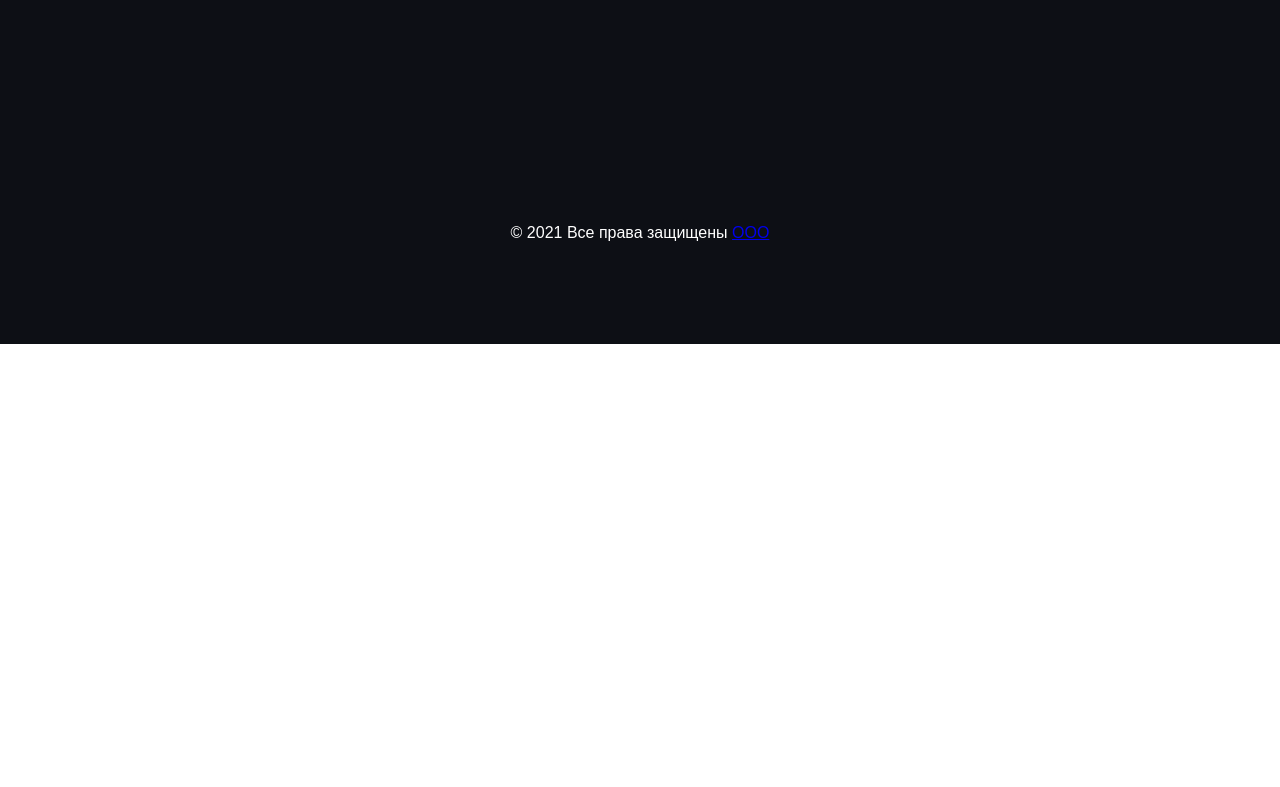
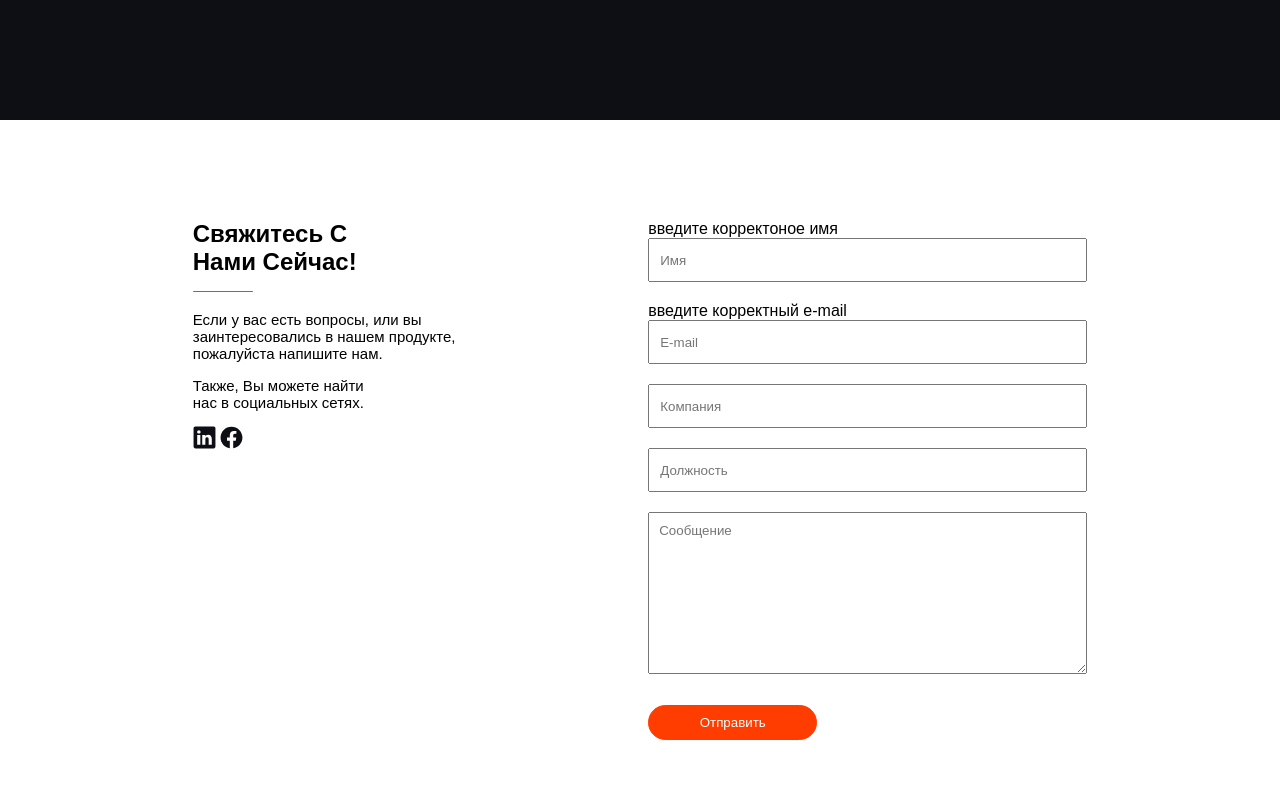
Before and after one commit to VolegzhaninaEM/CarAPI-frontend, a plain HTML site: page index.html in a window 1280 px wide. Shown: the part 1773-2560 px from the top of the page. Before the commit the page ends 2117 px from the top, so only its background shows below. Drawn offline with Linux system fonts and the light colour scheme.

Commit message:
Добавила блок с обратной связью

```diff
--- a/css/style.css
+++ b/css/style.css
@@ -7,6 +7,7 @@
 p {
   font-size: 15px;
 }
+
 .he {
   display: flex;
   justify-content: space-between;
@@ -49,6 +50,7 @@ p {
   color: #FFFFFF;
   font-size: 25px;
 }
+
 .langimg {
   margin-right: 5px;
 }
@@ -93,8 +95,8 @@ p {
   font-size: 20px;
 }
 
-.moveImg p{
-  display:inline-block;
+.moveImg p {
+  display: inline-block;
   padding-left: 7px;
 }
 
@@ -210,3 +212,51 @@ p {
   src: url('https://fonts.googleapis.com/css2?family=Montserrat:wght@100;200;300;400;500;600&display=swap');
   color: #0D0F15;
 }
+
+#connectToUs {
+  height: 550px;
+  display: flex;
+  justify-content: space-evenly;
+  padding-top: 100px;
+  padding-bottom: 100px;
+}
+
+.contact_form {
+  display: flex;
+  flex-direction: column;
+  justify-content: flex-end;
+}
+
+.textConnect p {
+  padding-bottom: 15px;
+}
+
+.text {
+  height: 40px;
+  width: 425px;
+  margin-bottom: 20px;
+  text-align: flex-start;
+  padding-left: 10px;
+}
+
+.txtarea {
+  padding-left: 10px;
+  padding-top: 10px;
+  margin-bottom: 31px;
+}
+
+.send {
+  width: 169px;
+  border: 1px solid #FF3D00;
+  background-color: #FF3D00;
+  padding: 9px 34px;
+  border-radius: 60px;
+  text-decoration: none;
+  color: #fff;
+  font-family: 'Montserrat', sans-serif;
+}
+
+.send:hover {
+  color: #FF3D00;
+  background-color: inherit;
+}
--- a/index.html
+++ b/index.html
@@ -25,7 +25,7 @@
         </select>
       </a>
     </div>
-    <a href="#" class="buttom">
+    <a href="#connectToUs" class="buttom">
       СВЯЖИТЕСЬ С НАМИ
     </a>
   </header>
@@ -117,7 +117,31 @@
         </p>
       </div>
     </div>
-  </div>
+    </div>
+    <div id="connectToUs">
+      <div class="textConnect">
+        <h2>Свяжитесь С<br>Нами Сейчас!</h2>
+        <img class="line" src="img/line.png" alt="line" />
+        <p>Если у вас есть вопросы, или вы<br>заинтересовались в нашем продукте,<br>пожалуйста напишите нам.</p>
+        <p>Также, Вы можете найти<br>нас в социальных сетях.</p>
+        <div class="logoConnect">
+          <img class="logoLinkedin" src="img/logo-linkedin.svg" alt="logo-linkedin" />
+          <img class="logoFacebook" src="img/logo-facebook.svg" alt="logo-facebook" />
+        </div>
+      </div>
+      <div class="inline">
+        <form class="contact_form" action="#" method="post">
+          <span class="form_hint">введите корректоное имя</span>
+          <input class="text" type="name" placeholder="Имя" required/>
+          <span class="form_hint">введите корректный e-mail</span>
+          <input class="text" type="email" placeholder="Е-mail" required/>
+          <input class="text" type="name" placeholder="Компания"/>
+          <input class="text" type="name" placeholder="Должность"/>
+          <textarea class="txtarea" cols="40" rows="10" placeholder="Сообщение"></textarea>
+          <button class="send">Отправить</button>
+        </form>
+      </div>
+    </div>
   </main>
   <footer>
     <div class="footer">
```
Also changed, not shown: img/logo-facebook 1.png (deleted), img/logo-facebook.svg (added), img/logo-linkedin 1.png (deleted), img/logo-linkedin.svg (added).
